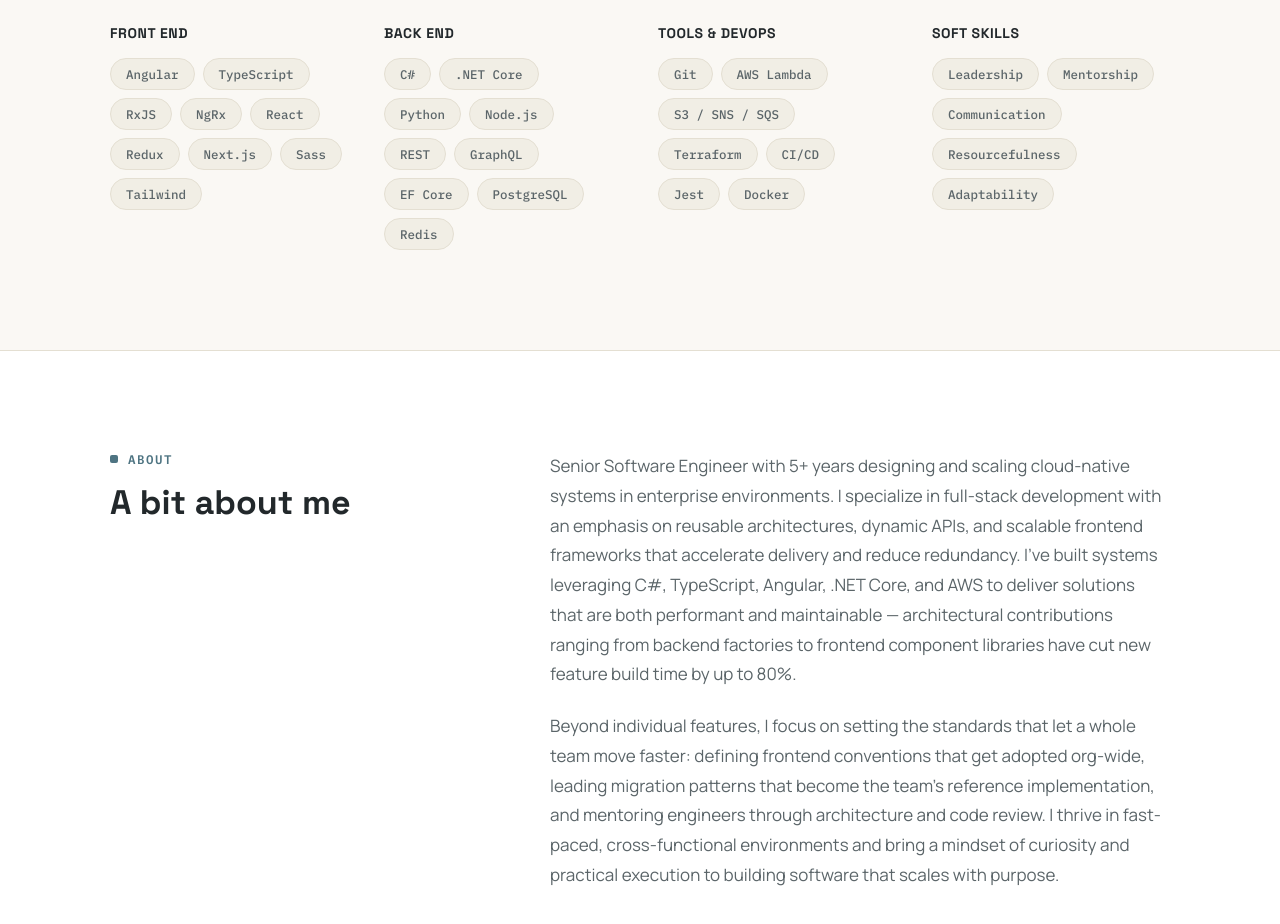
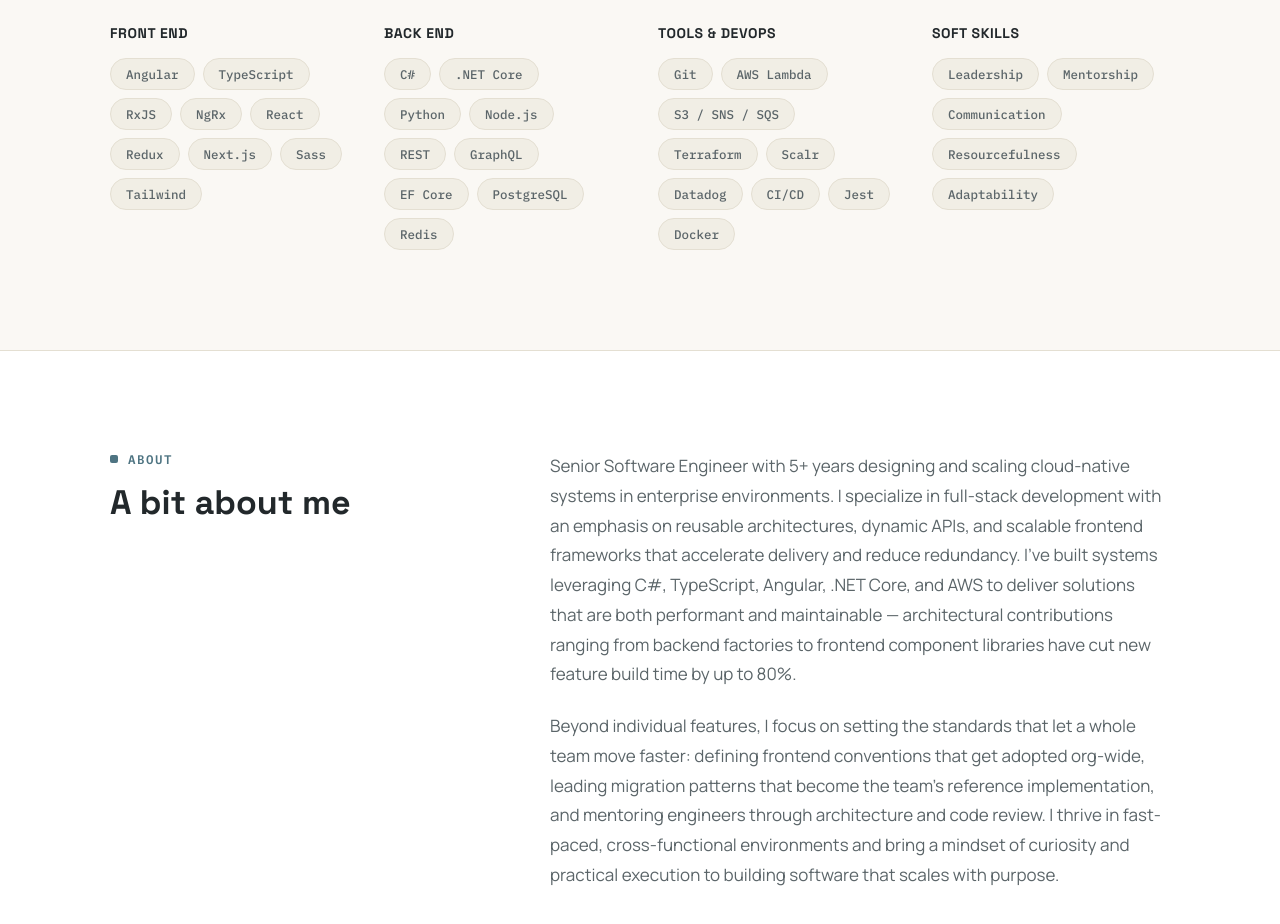
Before and after one commit to a-thread/my-portfolio, a React (Vite) app: page /#/ in a window 1280 px wide. Shown: the part 1880-2804 px from the top of the page. Built offline with nearby package versions, Linux system fonts and the light colour scheme.

Commit message:
fix: adding missing skills

```diff
--- a/src/shared/data/skills.ts
+++ b/src/shared/data/skills.ts
@@ -14,7 +14,7 @@ export const skillGroups: ISkillGroup[] = [
   },
   {
     label: 'Tools & DevOps',
-    items: ['Git', 'AWS Lambda', 'S3 / SNS / SQS', 'Terraform', 'CI/CD', 'Jest', 'Docker'],
+    items: ['Git', 'AWS Lambda', 'S3 / SNS / SQS', 'Terraform', 'Scalr', 'Datadog', 'CI/CD', 'Jest', 'Docker'],
   },
   {
     label: 'Soft Skills',
```
